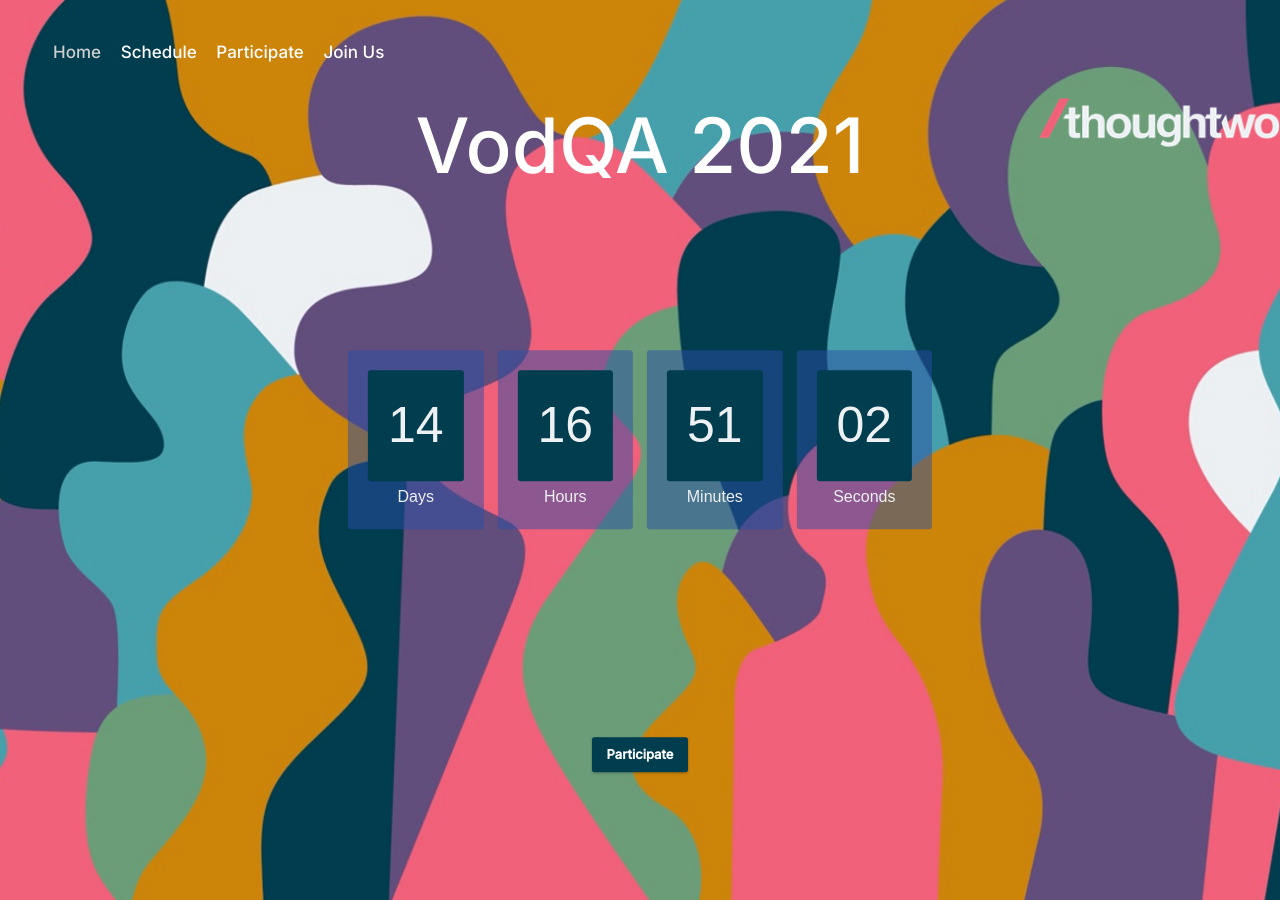
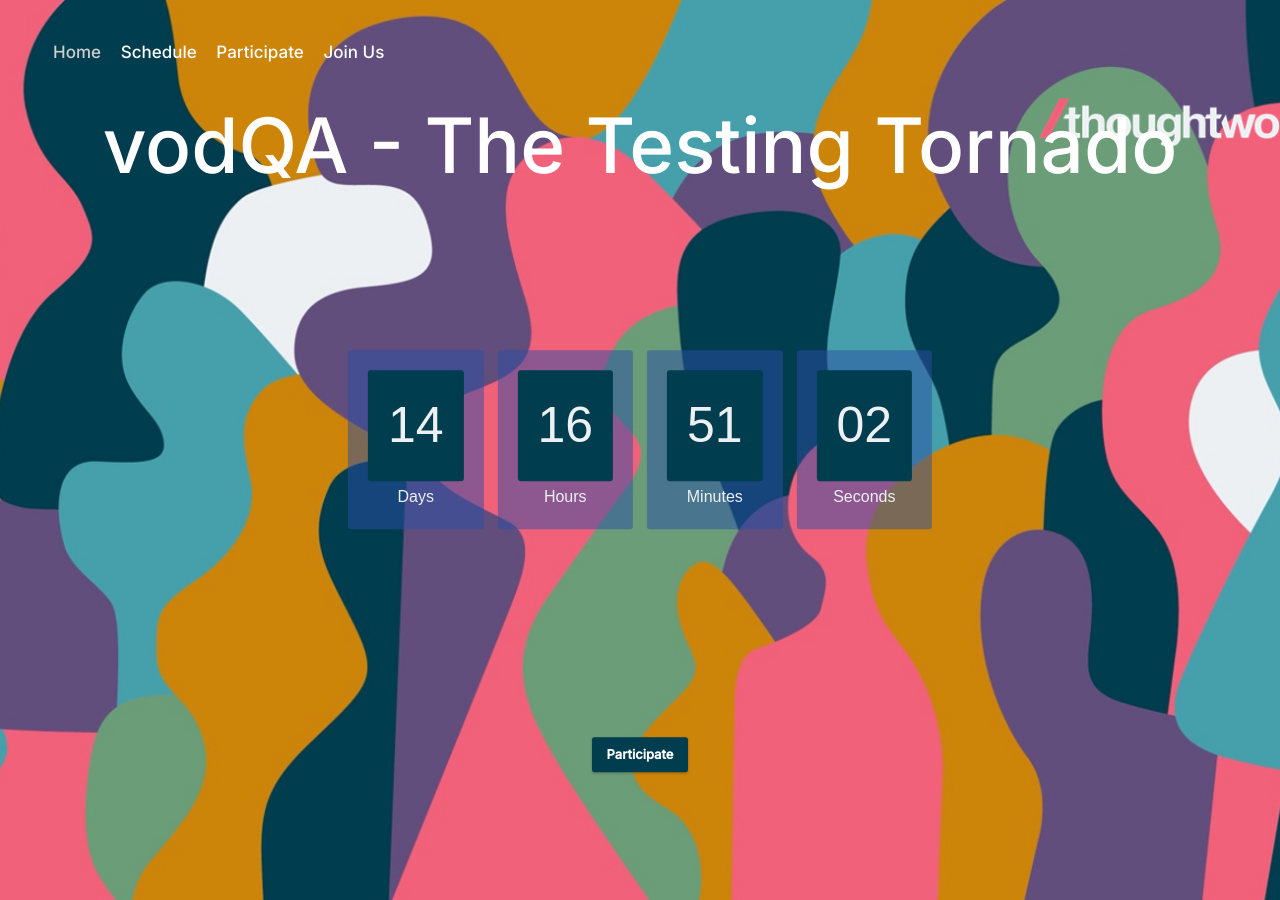
Before and after one commit to twpune/vodqa, a Jekyll site: the page built from index.html, in a window 1280 px wide and 900 px high. Built offline with Jekyll 4.4.1, drawn with Linux system fonts in a browser that asks for light colours; nearby versions of some CDN libraries; comment, search, counter and statistics services are not loaded; some of the changed text lies outside the part shown.

Commit message:
Kinnari | Title for vodQA

```diff
--- a/_config.yml
+++ b/_config.yml
@@ -25,22 +25,22 @@ navigationLinks:
  - {permalink: "/", text: "Home"}
  - {permalink: "/#schedule", text: "Schedule"}
  - {link: "https://forms.gle/ZKjekGBjPayN3yqG6", text: "Participate"}
- - {link: "https://www.meetup.com/ThoughtWorks-GeekNight-Pune/", text: "Join Us"}
+ - {link: "https://www.meetup.com/VodQA-Pune/events/280090486/", text: "Join Us"}
 rightNavigationButtons:
  - {link: "https://forms.gle/ZKjekGBjPayN3yqG6", text: "Participate"}
 
 # Hero Block
 heroImage: "tw-bg.jpg"
-heroTitle: "VodQA 2021"
+heroTitle: "vodQA - The Testing Tornado"
 typeoutTextValues: '"Pune"'
 typeoutFallback: ""
 heroButtons:
  - {link: "https://forms.gle/ZKjekGBjPayN3yqG6", text: "Participate"}
 
 # About Block
-aboutTitle: "About VodQA"
+aboutTitle: "About vodQA"
 aboutBlock:
-  - {title: "", text: "VodQA - Value Oriented Discussions for Quality Analysts, is a forum that sports the motto - 'come learn something new'. The forum offers a unique platform for the software testing industry to strengthen the QA community through knowledge sharing." }
+  - {title: "", text: "vodQA - Value Oriented Discussions for Quality Analysts, is a forum that sports the motto - 'come learn something new'. The forum offers a unique platform for the software testing industry to strengthen the QA community through knowledge sharing." }
 
 # Statistic Block
 statisticBlockImage: "statistic.jpg"
@@ -60,7 +60,7 @@ footerBlocks:
  -
   title: "Links"
   links:
-   - {permalink: "/", text: "VodQA"}
+   - {permalink: "/", text: "vodQA"}
    - {link: "https://thoughtworks.com", text: "ThoughtWorks"}
  -
   title: "Contacts"
```
